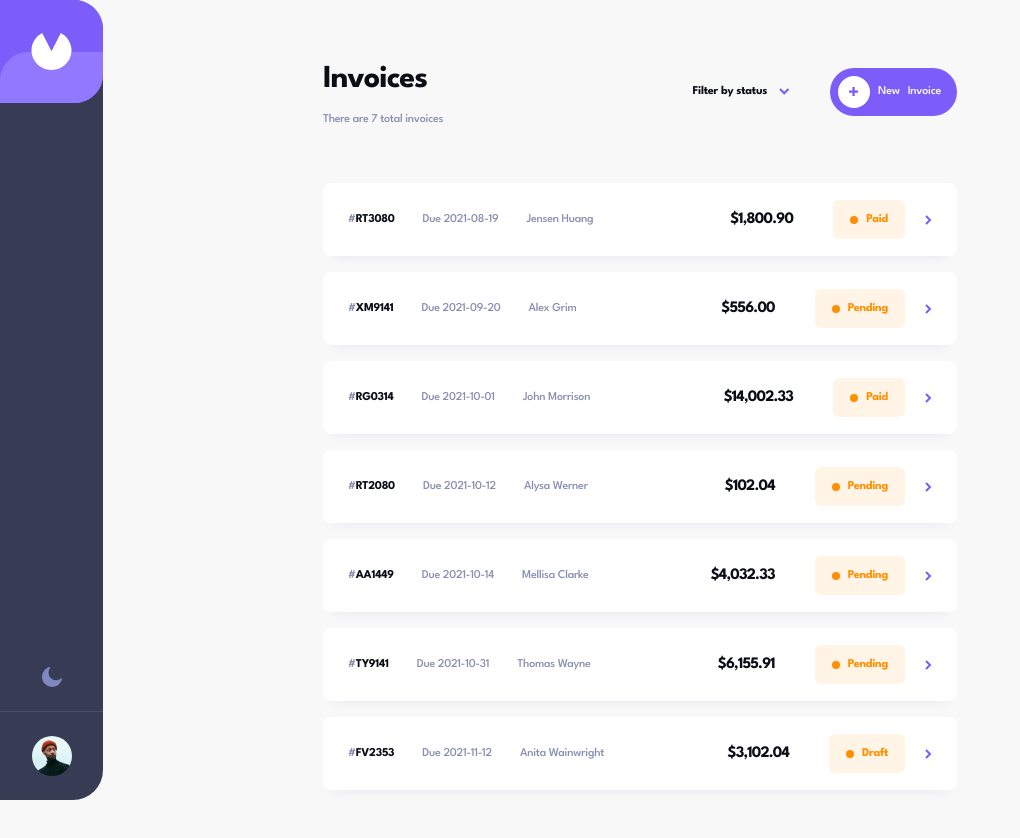
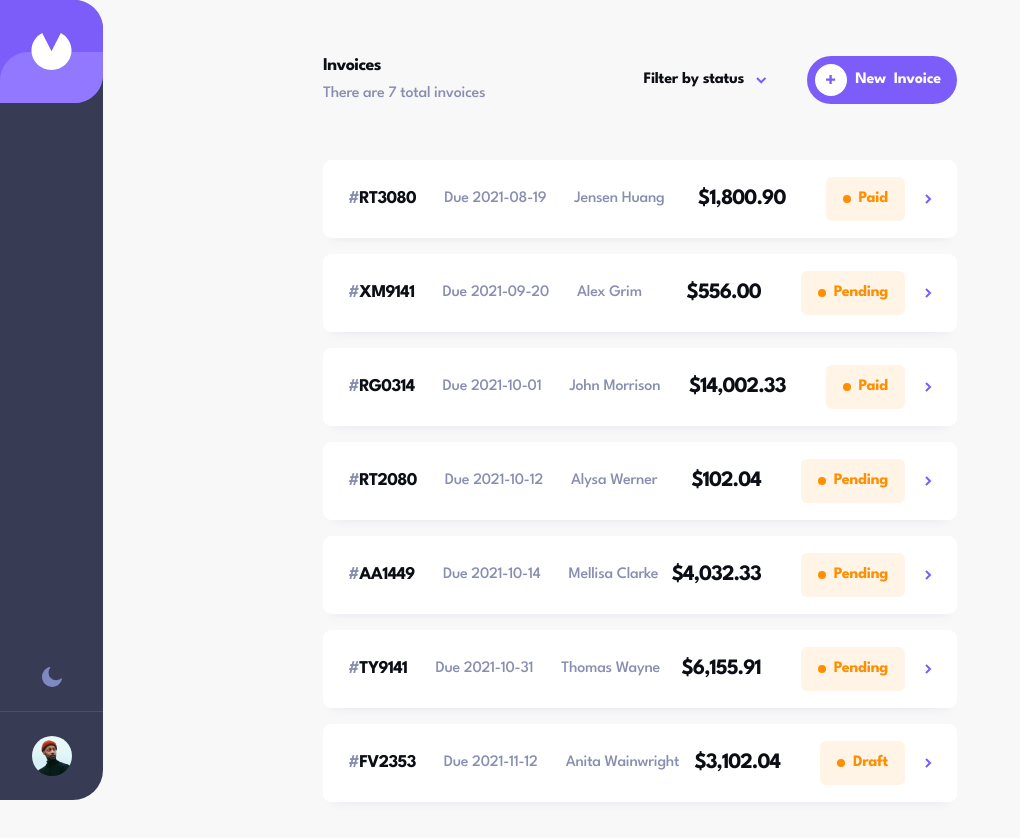
Before and after one commit to thusmiley/my-invoice-app, a Next.js app: page / in a window 1280 px wide. Shown: the top 838 px of the page, without its empty margins (0-1020 px from the left). Built offline with nearby package versions, Linux system fonts and the light colour scheme.

Commit message:
adjust font size

```diff
--- a/app/page.js
+++ b/app/page.js
@@ -10,7 +10,7 @@ export default function Home() {
     <main className="min-h-screen mb-[90px] px-6 mx-auto md:px-[48px] xl:max-w-[730px]">
       <section className="flex items-center justify-between my-[34px] md:my-[56px]">
         <div>
-          <h1 className="headingText text-[20px] tracking-[-.63px] md:text-[32px] md:tracking-[-1px]">
+          <h1 className="headingText">
             Invoices
           </h1>
           {data?.length === 0 ? (
@@ -39,7 +39,7 @@ export default function Home() {
             alt=""
             className="w-full h-auto object-contain object-center"
           />
-          <h2 className="mt-10 headingText text-[20px] tracking-[-.63px] md:mt-[64px]">
+          <h2 className="mt-10 headingText md:mt-[64px]">
             There is nothing here
           </h2>
           <p className="bodyText mt-6 max-w-[221px] mx-auto">
--- a/app/styles/globals.css
+++ b/app/styles/globals.css
@@ -11,7 +11,7 @@
     font-synthesis: none;
     text-rendering: optimizeLegibility;
     scroll-behavior: smooth;
-    @apply font-spartan text-almostBlack bg-almostWhite text-[12px] font-medium;
+    @apply font-spartan text-almostBlack bg-almostWhite text-[16px] font-medium;
   }
   input,
   textarea,
@@ -27,13 +27,19 @@
 }
 @layer components {
   .headingText {
-    @apply text-almostBlack font-bold;
+    @apply text-almostBlack font-bold text-[18px] tracking-[-.63px] leading-[20px];
   }
   .bodyText {
-    @apply text-lightGrey text-[12px] leading-[15px] tracking-[-0.25px] font-medium;
+    @apply text-lightGrey text-[16px] leading-[20px] tracking-[-0.25px] font-medium;
   }
-  .menu-active svg path {
-    fill: white;
+  .priceText {
+    @apply text-almostBlack font-bold text-[20px] leading-[25px] tracking-[-0.8px] md:text-[22px] md:tracking-[-1px];
+  }
+  .animation-effect {
+    @apply transition-all duration-200 ease-in-out;
+  }
+  .filter-input {
+    @apply shrink-0 outline-none  appearance-none w-4 h-4 bg-lightestGrey rounded-[2px] border-[1px] border-lightestGrey hover:border-purple transition-all duration-200 ease-in-out checked:bg-purple checked:border-purple  cursor-pointer;
   }
   .box-shadow-dropdown {
     box-shadow: 0px 10px 20px 0px rgba(72, 84, 159, 0.25);
--- a/app/styles/globals.sass
+++ b/app/styles/globals.sass
@@ -13,7 +13,7 @@
         font-synthesis: none
         text-rendering: optimizeLegibility
         scroll-behavior: smooth
-        @apply font-spartan text-almostBlack bg-almostWhite text-[12px] font-medium
+        @apply font-spartan text-almostBlack bg-almostWhite text-[16px] font-medium
 
     input,
     textarea,
@@ -29,13 +29,19 @@
 // components
 @layer components
     .headingText
-        @apply text-almostBlack font-bold
+        @apply text-almostBlack font-bold text-[18px] tracking-[-.63px] leading-[20px]
 
     .bodyText
-        @apply text-lightGrey text-[12px] leading-[15px] tracking-[-0.25px] font-medium
+        @apply text-lightGrey text-[16px] leading-[20px] tracking-[-0.25px] font-medium
 
-    .menu-active svg path
-        fill: white
+    .priceText
+        @apply text-almostBlack font-bold text-[20px] leading-[25px] tracking-[-0.8px] md:text-[22px] md:tracking-[-1px]
+
+    .animation-effect
+        @apply transition-all duration-200 ease-in-out
+
+    .filter-input
+        @apply shrink-0 outline-none  appearance-none w-4 h-4 bg-lightestGrey rounded-[2px] border-[1px] border-lightestGrey hover:border-purple transition-all duration-200 ease-in-out checked:bg-purple checked:border-purple  cursor-pointer
 
     .box-shadow-dropdown
         box-shadow: 0px 10px 20px 0px rgba(72, 84, 159, 0.25)
--- a/components/AddNewButton.jsx
+++ b/components/AddNewButton.jsx
@@ -3,7 +3,7 @@ import plusIcon from "../public/icon-plus.svg";
 
 const AddNewButton = () => {
   return (
-    <button className="bg-purple text-white bodyText flex items-center p-[6px] rounded-full hover:bg-lightPurple transition-all duration-200 ease-in-out md:p-2">
+    <button className="bg-purple text-white bodyText flex items-center p-[6px] font-bold rounded-full hover:bg-lightPurple animation-effect md:p-2">
       <span className="bg-white rounded-full w-8 h-8 grid place-content-center">
         <Image
           src={plusIcon}
--- a/components/Filter.jsx
+++ b/components/Filter.jsx
@@ -23,7 +23,10 @@ const Filter = () => {
   }, [dropdown, filterIsOpen]);
 
   return (
-    <div ref={dropdown} className="relative headingText leading-[15px] tracking-[-0.25px] ">
+    <div
+      ref={dropdown}
+      className="relative text-almostBlack bodyText font-bold text-[16px]"
+    >
       <button
         className="flex items-center space-x-3"
         onClick={() => setFilterIsOpen(!filterIsOpen)}
@@ -36,7 +39,7 @@ const Filter = () => {
           alt=""
           className={`${
             filterIsOpen ? "[transform:rotateX(180deg)]" : ""
-          } transform duration-200 ease-linear w-[11px] h-auto object-contain object-center`}
+          } animation-effect ease-linear w-[11px] h-auto object-contain object-center`}
         />
       </button>
       {filterIsOpen && (
@@ -49,21 +52,18 @@ const Filter = () => {
           leaveFrom="transform scale-100 opacity-100"
           leaveTo="transform scale-95 opacity-0"
         >
-          <fieldset
-
-            className="box-shadow-dropdown bg-white rounded-[8px] p-6 w-[192px] space-y-4 absolute right-0 top-6"
-          >
+          <fieldset className="box-shadow-dropdown bg-white rounded-[8px] p-6 w-[192px] space-y-4 absolute right-0 top-6">
             <div className="group flex items-center space-x-[13px]">
               <input
                 type="radio"
                 id="draft"
                 name="filter"
-                className="shrink-0 peer outline-none  appearance-none w-4 h-4 bg-lightestGrey rounded-[2px] border-[1px] border-lightestGrey hover:border-purple transition-all duration-200 ease-in-out checked:bg-purple checked:border-purple  cursor-pointer"
+                className="filter-input peer"
               />
               <svg
                 width="10"
                 height="8"
-                className="absolute hidden  peer-checked:block outline-none pointer-events-none left-[14px]"
+                className="absolute hidden peer-checked:block outline-none pointer-events-none left-[14px]"
                 xmlns="http://www.w3.org/2000/svg"
               >
                 <path
@@ -81,7 +81,7 @@ const Filter = () => {
                 type="radio"
                 id="pending"
                 name="filter"
-                className="shrink-0 peer outline-none  appearance-none w-4 h-4 bg-lightestGrey rounded-[2px] border-[1px] border-lightestGrey hover:border-purple transition-all duration-200 ease-in-out checked:bg-purple checked:border-purple  cursor-pointer"
+                className="filter-input peer"
               />
               <svg
                 width="10"
@@ -104,12 +104,12 @@ const Filter = () => {
                 type="radio"
                 id="paid"
                 name="filter"
-                className="shrink-0 peer outline-none  appearance-none w-4 h-4 bg-lightestGrey rounded-[2px] border-[1px] border-lightestGrey hover:border-purple transition-all duration-200 ease-in-out checked:bg-purple checked:border-purple  cursor-pointer"
+                className="filter-input peer"
               />
               <svg
                 width="10"
                 height="8"
-                className="absolute hidden  peer-checked:block outline-none pointer-events-none left-[14px]"
+                className="absolute hidden peer-checked:block outline-none pointer-events-none left-[14px]"
                 xmlns="http://www.w3.org/2000/svg"
               >
                 <path
--- a/components/InvoiceCard.jsx
+++ b/components/InvoiceCard.jsx
@@ -9,22 +9,22 @@ const InvoiceCard = ({ invoice }) => {
 
   return (
     <div
-      className="bg-white rounded-[8px] p-6 cursor-pointer box-shadow-invoiceCard md:flex md:justify-between md:items-center md:py-4 border-[1px] border-white hover:border-purple transition-all duration-200 ease-in-out"
+      className="bg-white rounded-[8px] p-6 cursor-pointer box-shadow-invoiceCard md:flex md:justify-between md:items-center md:py-4 border-[1px] border-white hover:border-purple animation-effect"
       onClick={() => router.push(`/invoice/${invoice.id}`)}
     >
       <div className="flex justify-between items-start md:justify-start md:space-x-7">
         <div className="md:flex md:items-center md:space-x-7">
-          <h2 className="headingText leading-[15px] tracking-[-0.25px]">
+          <h2 className="headingText">
             <span className="text-lightGrey">#</span>
             {invoice.id}
           </h2>
-          <p className="bodyText mt-6 md:mt-0">Due {invoice.paymentDue}</p>
+          <p className="bodyText mt-8 md:mt-0">Due {invoice.paymentDue}</p>
         </div>
         <h3 className="bodyText">{invoice.clientName}</h3>
       </div>
 
-      <div className="flex justify-between items-end -mt-3 md:mt-0 md:items-center md:justify-end">
-        <h4 className="headingText text-[16px] leading-[24px] tracking-[-0.8px] -mb-2 md:mb-0 md:mr-10">
+      <div className="flex justify-between items-end -mt-4 md:mt-0 md:items-center md:justify-end">
+        <h4 className="priceText -mb-2 md:mb-0 md:mr-10">
           $
           {invoice.total.toLocaleString(undefined, {
             minimumFractionDigits: 2,
--- a/components/SummaryComponent.jsx
+++ b/components/SummaryComponent.jsx
@@ -33,11 +33,13 @@ const SummaryComponent = ({ invoice }) => {
         <div className="hidden md:block">
           <table className="table-fixed w-full">
             <thead className="">
-              <tr className="text-[11px] leading-[18px] tracking-[-.23px] bodyText">
-                <th className="text-left w-[50%] py-4">Item Name</th>
-                <th className="text-center w-[10%] py-4">QTY.</th>
-                <th className="text-right w-1/5 py-4">Price</th>
-                <th className="text-right w-1/5 py-4">Total</th>
+              <tr className="bodyText font-medium">
+                <th className="text-left w-[50%] py-4 font-medium">
+                  Item Name
+                </th>
+                <th className="text-center w-[10%] py-4 font-medium">QTY.</th>
+                <th className="text-right w-1/5 py-4 font-medium">Price</th>
+                <th className="text-right w-1/5 py-4 font-medium">Total</th>
               </tr>
             </thead>
             <tbody className="font-bold">
@@ -71,11 +73,9 @@ const SummaryComponent = ({ invoice }) => {
       </div>
 
       {/* amount due  */}
-      <div className="bg-[#373B53] p-6 rounded-b-[8px] text-white flex justify-between items-center md:px-8">
-        <p className="text-[11px] tracking-[-.23px] leading-[18px]">
-          Amount Due
-        </p>
-        <h3 className="text-[20px] leading-[32px] tracking-[-.42px] font-bold md:text-[24px] md:leading-[32px] md:tracking-[-.5px]">
+      <div className="bg-[#373B53] p-6 rounded-b-[8px] flex justify-between items-center md:px-8">
+        <p className="bodyText text-white">Amount Due</p>
+        <h3 className="priceText text-white">
           $
           {invoice?.total.toLocaleString(undefined, {
             minimumFractionDigits: 2,
```
Also changed, not shown: app/invoice/[...id]/page.jsx (+9 -13 lines), 1 other file (tests, documents, lock files or other folders).
